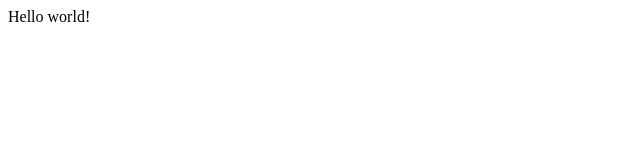
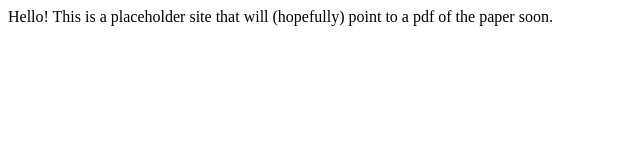
Before and after one commit to williakUMBC/williak1601Paper.github.io, a plain HTML site: page index.html in a window 1280 px wide. Shown: the whole page, without its empty margins (0-640 px from the left). Drawn offline with Linux system fonts and the light colour scheme.

Commit message:
Update index.html

```diff
--- a/index.html
+++ b/index.html
@@ -3,6 +3,6 @@
   <title>Facsimile Detection in Ocean Surface Audio Encodings - williak1 - 601</title>
 </head>
 <body>
-  Hello world!
+  Hello! This is a placeholder site that will (hopefully) point to a pdf of the paper soon.
 </body>
 </html>
```
